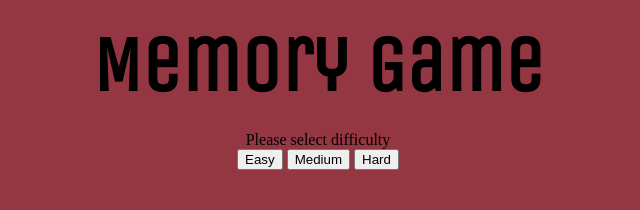
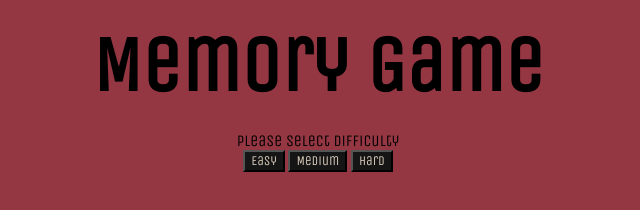
Before and after one commit to Jasminethecreator/perfect-match-card-game, a website: page index.html in a window 1280 px wide. Shown: the whole page, without its empty margins (322-962 px from the left). Drawn offline with nearby package versions, Linux system fonts and the light colour scheme.

Commit message:
Update style.css

```diff
--- a/css/style.css
+++ b/css/style.css
@@ -1,6 +1,8 @@
 *{
     box-sizing: border-box;
     margin: 0%;
+    font-family: 'Unica One';
+
 
 }
 
@@ -11,7 +13,6 @@ background-color: #953643;
 }
 
 #nav-title{
-  font-family: 'Unica One';
   font-size: 78px;
   margin: 12px;
   padding: 7px;
@@ -22,6 +23,9 @@ background-color: #953643;
 }
 
 
+#message {
+    margin:6;px
+}
 
 .card {
     display: inline-block;
@@ -47,7 +51,7 @@ background-color: #953643;
       border: 0; }
 
 
-    #easy #medium #hard {
+    #easy, #medium, #hard, #rest-btn {
     color:#ded1be;
     background-color:#161515;
 }
```
